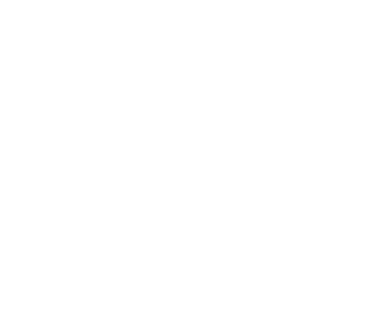
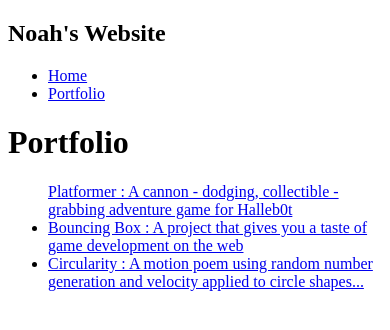
Before and after one commit to Noah09711/Noah09711.github.io, a plain HTML site: page portfolio.html in a window 390 px wide. Drawn offline with Linux system fonts and the light colour scheme.

Commit message:
add portfolio.html file

```diff
--- a/portfolio.html
+++ b/portfolio.html
@@ -0,0 +1,44 @@
+<!DOCTYPE HTML>
+<html>
+    <head>
+        <title> Noah's Website </title>
+        <link
+        rel="stylesheet"
+        href="stylee.css">
+    </head>
+
+    <body>
+      <div id="all-contents">
+        <nav>
+            <h1> Noah's Website </h1>
+            <ul id="nav-ul">
+                <li class="nav-li">
+                    <a class="nav-a" href="index.html">Home</a>
+                </li>
+                <li class="nav-li">
+                    <a class="nav-a" href="portfolio.html">Portfolio</a>
+                </li>
+            </ul>
+        </nav>
+        <main>
+            <div class="content">
+                <h1>Portfolio</h1>
+                            <ul
+                id="Portfolio" <li><a
+                    href="projects/platformer/">Platformer : A cannon - dodging, collectible - grabbing adventure game for Halleb0t</a>
+                </li>
+
+
+                    <li><a
+                        href="projects/bouncing-box/">Bouncing Box : A project that gives you a taste of game development on the web
+                    </a></li>
+                    <li><a
+                        href="projects/circularity/">Circularity : A motion poem using random number generation and velocity applied to circle shapes...</a></li>
+
+            </ul>
+            </div>
+        </main>
+
+      </div>
+    </body>
+</html>
--- a/style.css
+++ b/style.css
@@ -15,6 +15,7 @@ nav {
   margin-bottom: 20px;
   display: flex;
   padding: 10px;
+  border-radius: 30px;
 }
 h1 {
   display: flex;
@@ -55,3 +56,75 @@ h2,
 h3 {
   margin: 0px;
 }
+.content h1 {
+  color: black;
+}
+
+#portfolio {
+  list-style-type: none;
+  padding-left: 0;
+}
+
+#portfolio li {
+  background: #fff;
+  padding: 10px;
+  border-radius: 10px;
+  margin-bottom: 10px;
+}
+
+#portfolio li:hover {
+  background: #eee;
+}
+
+#portfolio a {
+  text-decoration: none;
+  color: #454545;
+}
+@media screen and (min-width: 120px) and (max-width: 1080px) {
+  main {
+    height: 100ch;
+    zoom: 1.5;
+    display: grid;
+  }
+
+  h1 {
+    font-size: 44px;
+  }
+
+  h2 {
+    font-size: 42px;
+  }
+
+  h3 {
+    font-size: 36px;
+  }
+
+  #all-contents {
+    height: 100ch;
+    margin: none;
+  }
+
+  a {
+    font-size: 42px;
+  }
+
+  .sidebar {
+    margin-right: 0px;
+    justify-content: center;
+    align-items: center;
+  }
+
+  .sidebar-img {
+    width: 100%;
+  }
+
+  p,
+  li {
+    font-size: 24px;
+  }
+
+  .content {
+    align-content: center;
+    justify-content: center;
+  }
+}
```
